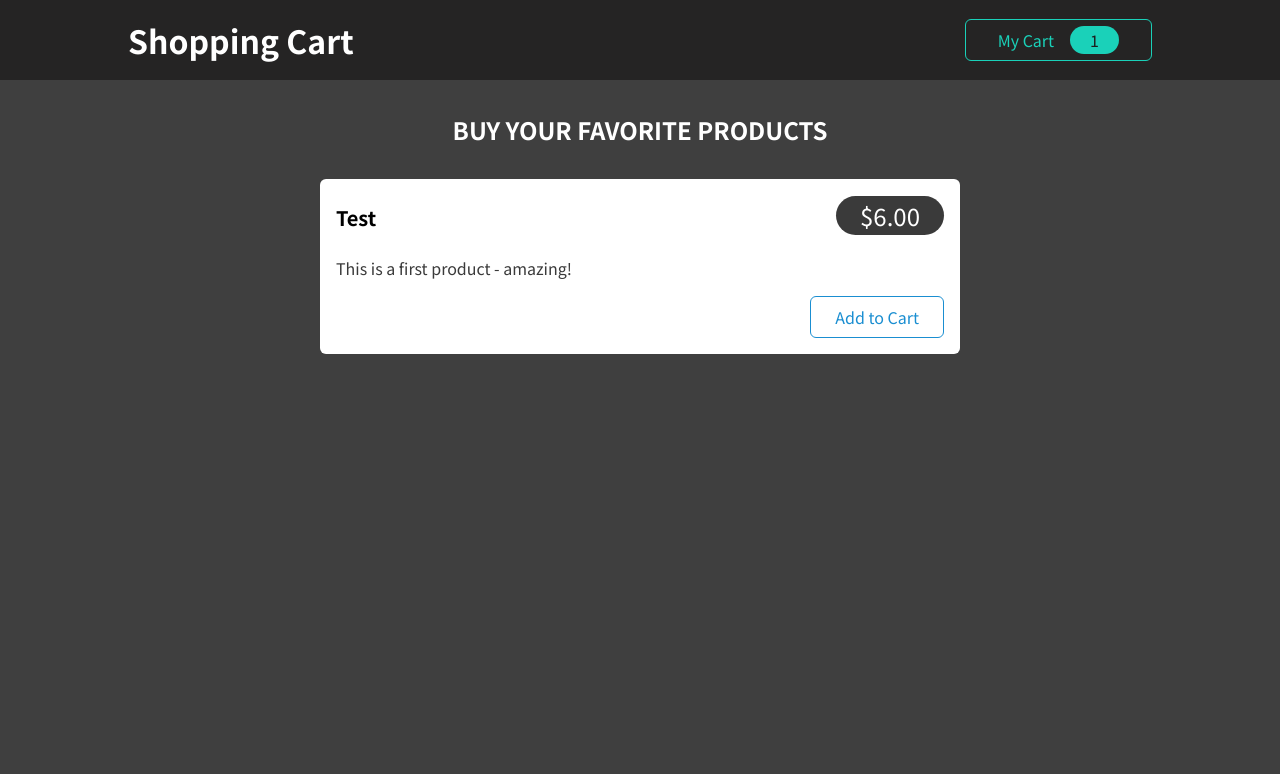
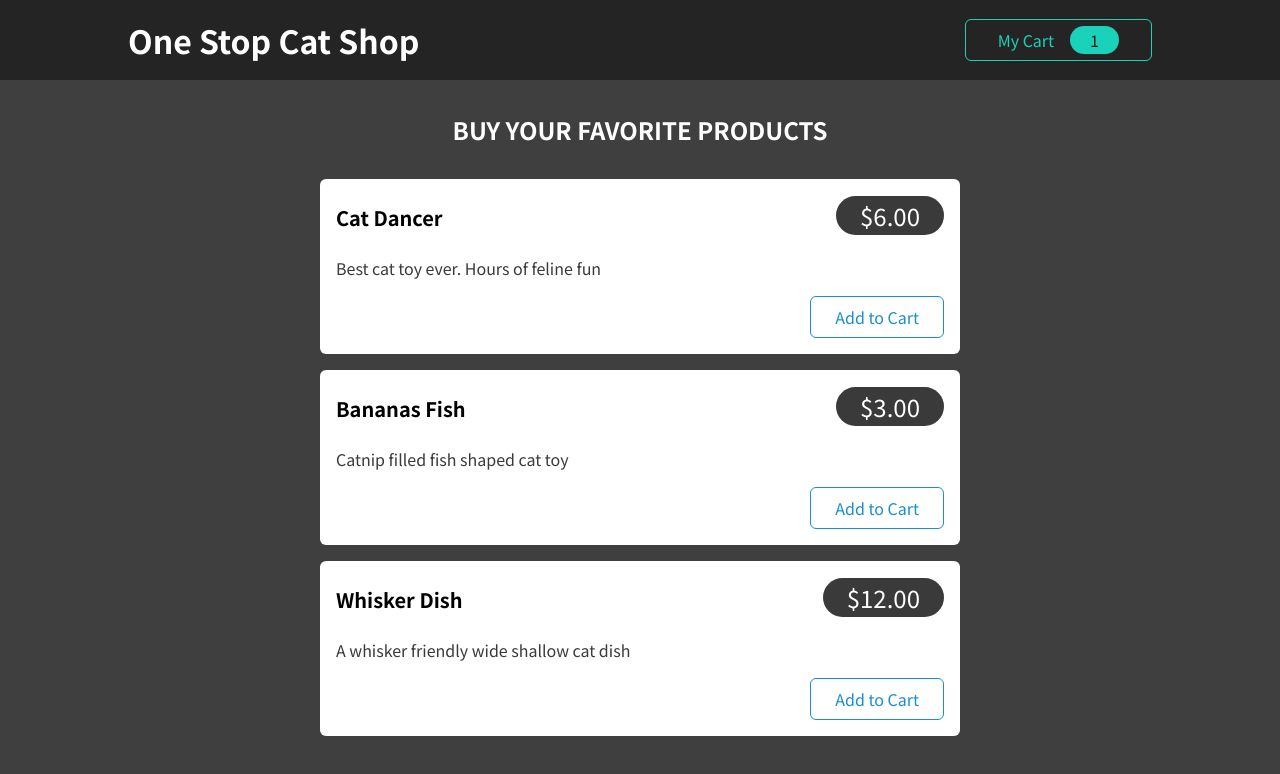
Before and after one commit to shannonerhea/advanced-react-redux-project, a React (Create React App) app in the folder 01-starting-project/: page / in a window 1280 px wide. Shown: the top 774 px of the page. Built offline with nearby package versions, Linux system fonts and the light colour scheme.

Commit message:
cart slice add remove items , price, quantity added

```diff
--- a/01-starting-project/src/components/Layout/MainHeader.js
+++ b/01-starting-project/src/components/Layout/MainHeader.js
@@ -4,7 +4,7 @@ import classes from './MainHeader.module.css';
 const MainHeader = (props) => {
   return (
     <header className={classes.header}>
-      <h1>Shopping Cart</h1>
+      <h1>One Stop Cat Shop</h1>
       <nav>
         <ul>
           <li>
--- a/01-starting-project/src/components/Shop/Products.js
+++ b/01-starting-project/src/components/Shop/Products.js
@@ -1,16 +1,40 @@
-import ProductItem from './ProductItem';
-import classes from './Products.module.css';
+import ProductItem from "./ProductItem";
+import classes from "./Products.module.css";
+
+const DUMMY_PRODUCTS = [
+  {
+    id: "p1",
+    price: 6,
+    title: "Cat Dancer",
+    description: "Best cat toy ever. Hours of feline fun",
+  },
+  {
+    id: "p2",
+    price: 3,
+    title: "Bananas Fish",
+    description: "Catnip filled fish shaped cat toy",
+  },
+  {
+    id: "p3",
+    price: 12,
+    title: "Whisker Dish",
+    description: "A whisker friendly wide shallow cat dish",
+  },
+];
 
 const Products = (props) => {
   return (
     <section className={classes.products}>
       <h2>Buy your favorite products</h2>
       <ul>
-        <ProductItem
-          title='Test'
-          price={6}
-          description='This is a first product - amazing!'
-        />
+        {DUMMY_PRODUCTS.map((product) => (
+          <ProductItem
+            key={product.id}
+            title={product.title}
+            price={product.price}
+            description={product.description}
+          />
+        ))}
       </ul>
     </section>
   );
--- a/01-starting-project/src/store/cart-slice.js
+++ b/01-starting-project/src/store/cart-slice.js
@@ -1,6 +1,6 @@
 import { createSlice } from "@reduxjs/toolkit";
 
-createSlice({
+const cartSlice = createSlice({
   name: "cart",
   initialState: {
     items: [],
@@ -28,10 +28,15 @@ createSlice({
         const id = action.payload;
         const existingItem = state.items.find(item  => item.id === id);
         if (existingItem.quantity === 1) {
-
+state.items = state.items.filter(item => item.id !== id);
         } else {
             existingItem.quantity--;
+            existingItem.totalPrice = existingItem.itemtotalPrice - existingItem.price;
         };
     },
   },
 });
+
+
+export const cardActions = cartSlice.actions;
+export default cartSlice;
--- a/01-starting-project/src/store/index.js
+++ b/01-starting-project/src/store/index.js
@@ -1,8 +1,9 @@
 import { configureStore } from '@reduxjs/toolkit';
 import uiSlice from './ui-slice';
+import cartSlice from './cart-slice';
 
 const store = configureStore({
-    reducer: { ui: uiSlice.reducer },
+    reducer: { ui: uiSlice.reducer, cart: cartSlice.reducer },
 });
 
 
```
